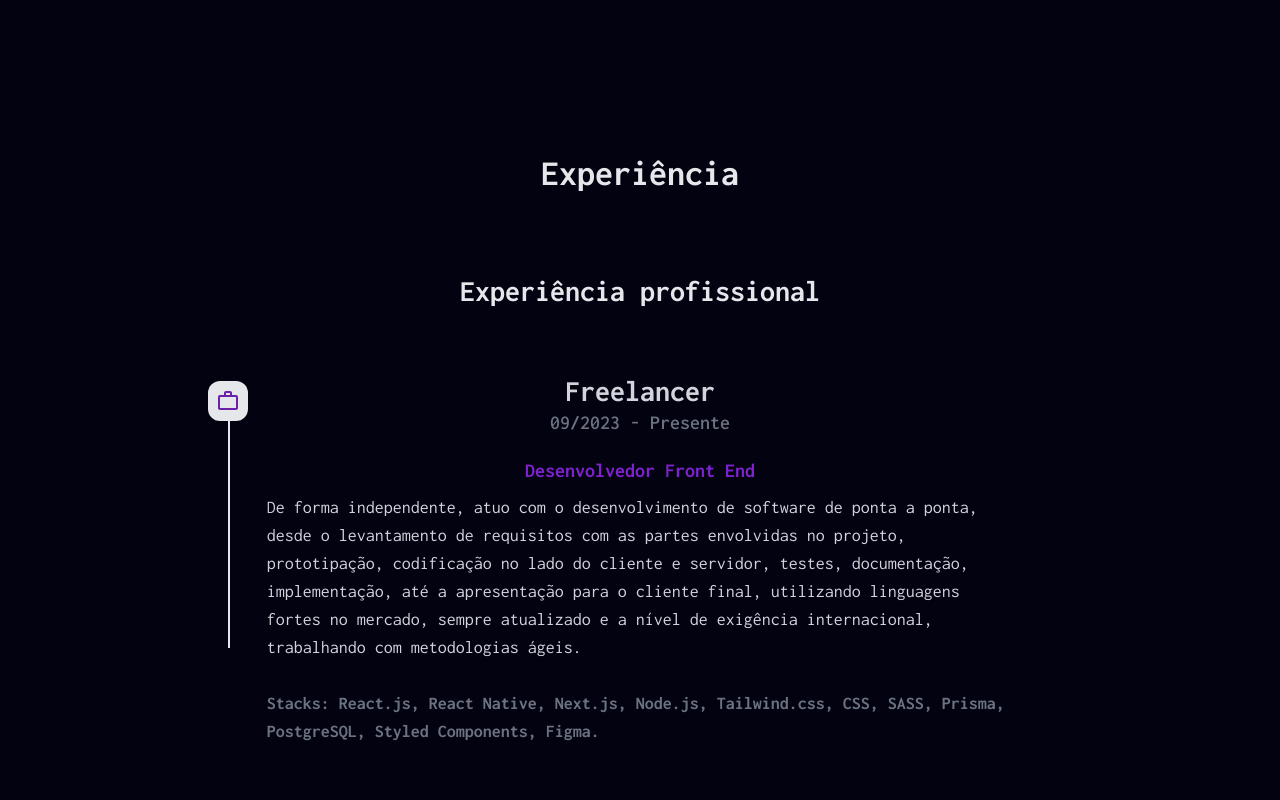
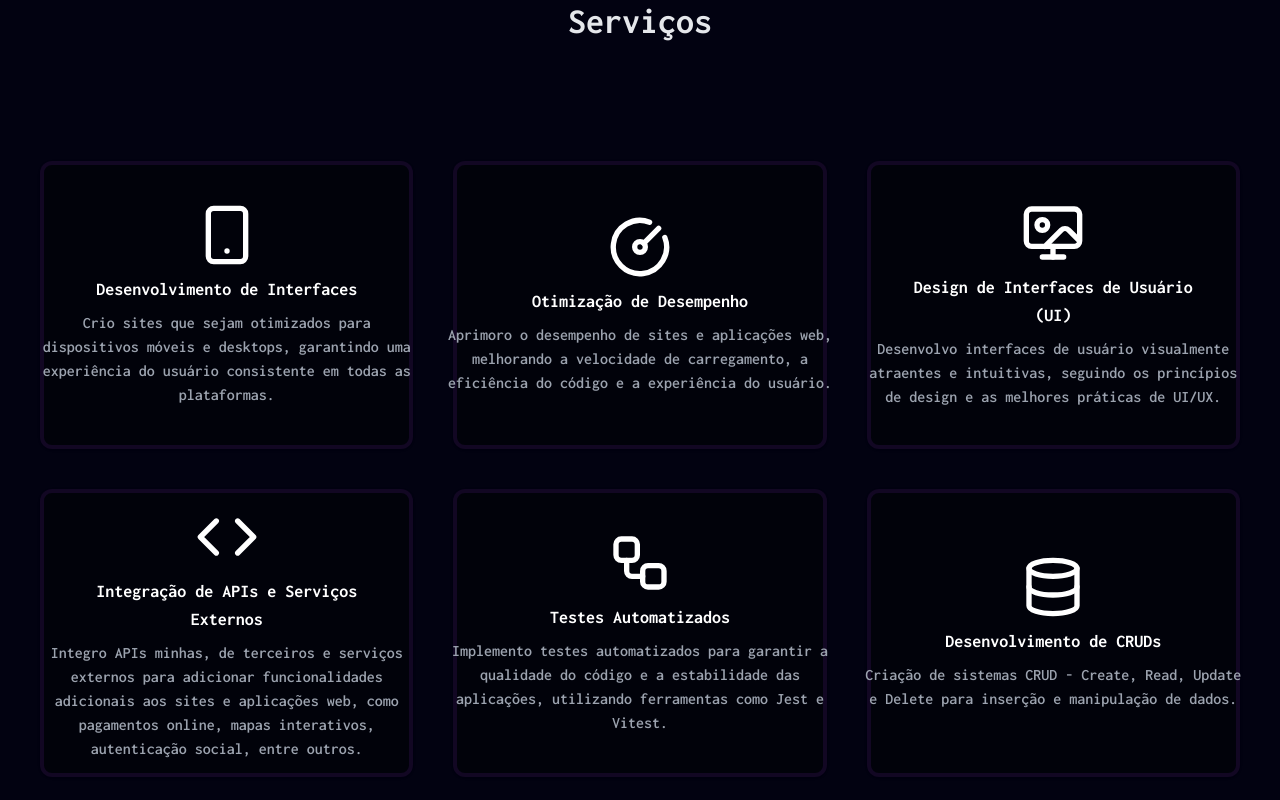
Before and after one commit to lucascmpos/lucascmpos-portfolio, a React (Vite) app: page / in a window 1280 px wide. Shown: the part 1640-2440 px from the top of the page. Built offline with nearby package versions, Linux system fonts and the light colour scheme.

Commit message:
feat: adding services component to the portfolio

```diff
--- a/package.json
+++ b/package.json
@@ -13,6 +13,7 @@
   "dependencies": {
     "autoprefixer": "^10.4.17",
     "framer-motion": "^11.0.8",
+    "lucide-react": "^0.376.0",
     "react": "^18.2.0",
     "react-dom": "^18.2.0",
     "react-icons": "^5.0.1",
--- a/src/App.jsx
+++ b/src/App.jsx
@@ -6,6 +6,7 @@ import Experience from "./components/exp";
 import Projects from "./components/projects";
 import Contact from "./components/contact";
 import Footer from "./components/footer";
+import Services from "./components/services";
 
 function App() {
   const [language, setLanguage] = useState("pt");
@@ -47,6 +48,7 @@ function App() {
       />
       <Home theme={theme} language={language} />
       <About theme={theme} language={language} />
+      <Services theme={theme} language={language} />
       <Experience theme={theme} language={language} />
       <Projects theme={theme} language={language} />
       <Contact theme={theme} language={language} />
--- a/src/components/exp.jsx
+++ b/src/components/exp.jsx
@@ -189,7 +189,7 @@ const Experience = ({ language, theme }) => {
   return (
     <div
       id="exp"
-      className={`flex flex-col items-center justify-center gap-20 py-28 md:p-48 ${
+      className={`flex flex-col items-center justify-center gap-20 pb-28 md:p-48 ${
         theme === "light" ? "bg-gray-300" : "bg-[#020211]"
       }`}
     >
--- a/src/components/header.jsx
+++ b/src/components/header.jsx
@@ -8,6 +8,7 @@ import { Link } from "react-scroll";
 import { useMediaQuery } from "react-responsive";
 import { IoLanguage } from "react-icons/io5";
 import { FiMoon, FiSun } from "react-icons/fi";
+import { List } from "lucide-react";
 
 const Header = ({ onChangeLanguage, onChangeTheme }) => {
   const [isMenuOpen, setMenuOpen] = useState(false);
@@ -37,6 +38,12 @@ const Header = ({ onChangeLanguage, onChangeTheme }) => {
       text_pt: "Sobre",
       text_en: "About",
       icon: <FaRegCircleUser size={20} />,
+    },
+    {
+      id: "services",
+      text_pt: "Serviços",
+      text_en: "Services",
+      icon: <List size={20} />,
     },
     {
       id: "exp",
@@ -73,7 +80,7 @@ const Header = ({ onChangeLanguage, onChangeTheme }) => {
             animate={{ x: "0%" }}
             exit={{ x: "100%" }}
             transition={{ duration: 0.2, ease: "easeInOut" }}
-            className="fixed top-0 right-0 h-full w-full  text-gray-300 z-20 transition-transform duration-300 backdrop-filter backdrop-blur-3xl"
+            className="fixed right-0 top-0 z-20 h-full  w-full text-gray-300 backdrop-blur-3xl backdrop-filter transition-transform duration-300"
           >
             <div className="flex justify-end p-4">
               <button
@@ -85,7 +92,7 @@ const Header = ({ onChangeLanguage, onChangeTheme }) => {
                 &#10006;
               </button>
             </div>
-            <div className="flex flex-col text-2xl gap-16 items-center pt-10">
+            <div className="flex flex-col items-center gap-16 pt-10 text-2xl">
               <Link
                 to="home"
                 smooth={true}
@@ -115,7 +122,7 @@ const Header = ({ onChangeLanguage, onChangeTheme }) => {
                   onClick={() => toggleMenu(false)}
                 >
                   <h2
-                    className={`flex flex-row cursor-pointer gap-5 justify-center items-center ${
+                    className={`flex cursor-pointer flex-row items-center justify-center gap-5 ${
                       theme === "light" ? "text-black" : "text-gray-200"
                     }`}
                   >
@@ -129,7 +136,7 @@ const Header = ({ onChangeLanguage, onChangeTheme }) => {
             </div>
             <div className="absolute bottom-10 right-10">
               <button
-                className={`hover:scale-105 flex flex-row items-center justify-center gap-3 hover:text-purple-800 transition-all duration-300 ${
+                className={`flex flex-row items-center justify-center gap-3 transition-all duration-300 hover:scale-105 hover:text-purple-800 ${
                   theme == "light" ? "text-black" : "text-gray-200"
                 }`}
                 onClick={toggleLanguage}
@@ -147,7 +154,7 @@ const Header = ({ onChangeLanguage, onChangeTheme }) => {
 
   return (
     <header
-      className={`fixed flex flex-row text-lg md:justify-around justify-between items-center  font-semibold w-full p-5 z-10 shadow-md transition-opacity duration-300  ${
+      className={`fixed z-10 flex w-full flex-row items-center justify-between  p-5 text-lg font-semibold shadow-md transition-opacity duration-300 md:justify-around  ${
         theme === "light"
           ? "bg-gray-300 text-black"
           : "bg-[#020211] text-gray-300"
@@ -173,11 +180,11 @@ const Header = ({ onChangeLanguage, onChangeTheme }) => {
         </div>
       </Link>
 
-      <div className="md:flex hidden flex-row text-lg gap-10">
+      <div className="hidden flex-row gap-10 text-lg md:flex">
         {menuItems.map((item) => (
           <Link key={item.id} to={item.id} smooth={true} duration={500}>
-            <h2 className="group flex flex-row cursor-pointer gap-2 justify-center items-center">
-              <div className="group-hover:-translate-y-1 group-hover:text-purple-800 transition-all duration-200">
+            <h2 className="group flex cursor-pointer flex-row items-center justify-center gap-2">
+              <div className="transition-all duration-200 group-hover:-translate-y-1 group-hover:text-purple-800">
                 {item.icon}
               </div>
               {language === "pt" ? item.text_pt : item.text_en}
@@ -188,7 +195,7 @@ const Header = ({ onChangeLanguage, onChangeTheme }) => {
 
       <div className="flex gap-10">
         <button
-          className="hover:scale-105 flex justify-center items-center flex-row gap-3 hover:text-purple-800 transition-all duration-300"
+          className="flex flex-row items-center justify-center gap-3 transition-all duration-300 hover:scale-105 hover:text-purple-800"
           onClick={toggleTheme}
         >
           {theme === "light" ? (
@@ -204,7 +211,7 @@ const Header = ({ onChangeLanguage, onChangeTheme }) => {
 
         <button
           onClick={toggleMenu}
-          className={`md:hidden text-2xl  focus:outline-none ${
+          className={`text-2xl focus:outline-none  md:hidden ${
             theme === "light" ? "text-black" : "text-gray-300"
           }`}
         >
@@ -213,7 +220,7 @@ const Header = ({ onChangeLanguage, onChangeTheme }) => {
 
         {!isMobile && (
           <button
-            className="hover:scale-105 flex justify-center items-center flex-row gap-3 hover:text-purple-800 transition-all duration-300"
+            className="flex flex-row items-center justify-center gap-3 transition-all duration-300 hover:scale-105 hover:text-purple-800"
             onClick={toggleLanguage}
           >
             {language === "pt" ? "EN" : "PT-BR"}
--- /dev/null
+++ b/src/components/services.jsx
@@ -0,0 +1,192 @@
+import React from "react";
+import {
+  Smartphone,
+  CircleGauge,
+  Wallpaper,
+  Code,
+  Workflow,
+  Database,
+} from "lucide-react";
+
+const Services = ({ language, theme }) => {
+  const servicesData = [
+    {
+      id: 1,
+      title: {
+        pt: "Desenvolvimento de Interfaces ",
+        en: "Development of  Interfaces",
+      },
+      img: <Smartphone size={64} />,
+      description: {
+        pt: (
+          <>
+            Crio sites que sejam otimizados para dispositivos móveis e desktops,
+            garantindo uma experiência do usuário consistente em todas as
+            plataformas.
+          </>
+        ),
+        en: (
+          <>
+            I create websites that are optimized for mobile devices and
+            desktops, ensuring a consistent user experience across all
+            platforms.
+          </>
+        ),
+      },
+    },
+    {
+      id: 2,
+      title: {
+        pt: "Otimização de Desempenho",
+        en: "Performance Optimization",
+      },
+      img: <CircleGauge size={64} />,
+      description: {
+        pt: (
+          <>
+            Aprimoro o desempenho de sites e aplicações web, melhorando a
+            velocidade de carregamento, a eficiência do código e a experiência
+            do usuário.
+          </>
+        ),
+        en: (
+          <>
+            I improve the performance of websites and web applications,
+            improving loading speed, code efficiency and experience of user.
+          </>
+        ),
+      },
+    },
+    {
+      id: 3,
+      title: {
+        pt: "Design de Interfaces de Usuário (UI)",
+        en: "User Interface (UI) Design",
+      },
+      img: <Wallpaper size={64} />,
+      description: {
+        pt: (
+          <>
+            Desenvolvo interfaces de usuário visualmente atraentes e intuitivas,
+            seguindo os princípios de design e as melhores práticas de UI/UX.
+          </>
+        ),
+        en: (
+          <>
+            Create visually appealing and intuitive user interfaces, following
+            design principles and UI/UX best practices.
+          </>
+        ),
+      },
+    },
+    {
+      id: 4,
+      title: {
+        pt: "Integração de APIs e Serviços Externos",
+        en: "Integration of APIs and External Services",
+      },
+      img: <Code size={64} />,
+      description: {
+        pt: (
+          <>
+            Integro APIs minhas, de terceiros e serviços externos para adicionar
+            funcionalidades adicionais aos sites e aplicações web, como
+            pagamentos online, mapas interativos, autenticação social, entre
+            outros.
+          </>
+        ),
+        en: (
+          <>
+            Integrate third-party APIs and external services to add additional
+            functionalities to websites and web applications, such as online
+            payments, interactive maps, social authentication, among others.
+          </>
+        ),
+      },
+    },
+    {
+      id: 4,
+      title: {
+        pt: "Testes Automatizados",
+        en: "Automated Tests",
+      },
+      img: <Workflow size={64} />,
+      description: {
+        pt: (
+          <>
+            Implemento testes automatizados para garantir a qualidade do código
+            e a estabilidade das aplicações, utilizando ferramentas como Jest e
+            Vitest.
+          </>
+        ),
+        en: (
+          <>
+            Implement automated tests to ensure code quality and stability of
+            applications, using tools such as Jest and Vitest.
+          </>
+        ),
+      },
+    },
+    {
+      id: 5,
+      title: {
+        pt: "Desenvolvimento de CRUDs",
+        en: "CRUD development",
+      },
+      img: <Database size={64} />,
+      description: {
+        pt: (
+          <>
+            Criação de sistemas CRUD - Create, Read, Update e Delete para
+            inserção e manipulação de dados.
+          </>
+        ),
+        en: (
+          <>
+            Creation of CRUD systems - Create, Read, Update and Delete for data
+            insertion and manipulation.
+          </>
+        ),
+      },
+    },
+  ];
+
+  return (
+    <div
+      id="services"
+      className={`flex flex-col items-center  py-10 ${
+        theme === "light" ? "bg-gray-100" : "bg-[#020211]"
+      }`}
+    >
+      <div className="flex items-start">
+        <h1
+          className={`text-4xl font-bold ${
+            theme === "light" ? "text-black" : "text-gray-200"
+          }`}
+        >
+          {language === "pt" ? "Serviços" : "Services"}
+        </h1>
+      </div>
+      <div className="mt-10 flex flex-col items-center justify-center gap-10 px-10 py-10 md:mt-20 xl:grid xl:grid-cols-3">
+        {servicesData.map((service) => (
+          <div
+            key={service.id}
+            className="group flex h-fit w-full flex-col items-center justify-center gap-2 rounded-xl border-4 border-purple-900 border-opacity-20 bg-[#01020a] px-8 py-2 shadow  transition-all duration-200 hover:border-opacity-100 md:h-72"
+          >
+            <div className="text-white transition-all duration-200 group-hover:scale-110">
+              {service.img}
+            </div>
+            <h2 className="text-center text-lg font-bold text-white">
+              {service.title[language]}
+            </h2>
+            <p className="w-fit text-center font-semibold text-gray-400 lg:w-96">
+              {service.description[language]}
+            </p>
+          </div>
+        ))}
+      </div>
+    </div>
+  );
+};
+
+export default Services;
```
Also changed, not shown: src/components/about.jsx (+13 -13 lines), src/components/contact.jsx (+18 -23 lines), src/components/projects.tsx (+26 -26 lines), 1 other file (tests, documents, lock files or other folders).
